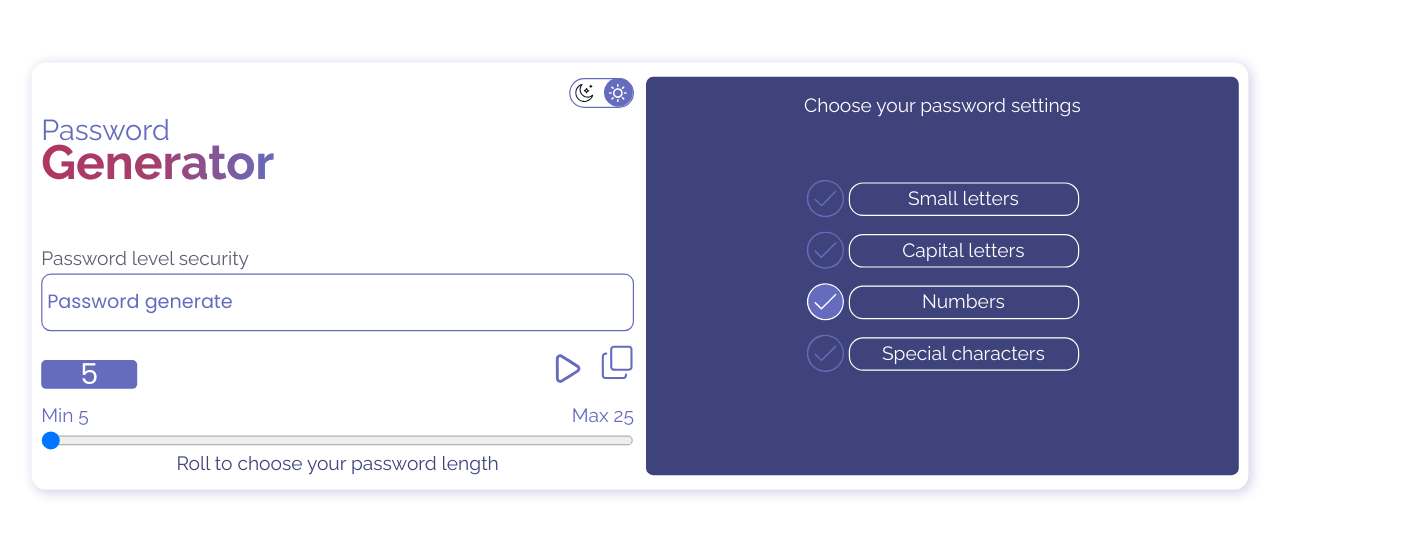
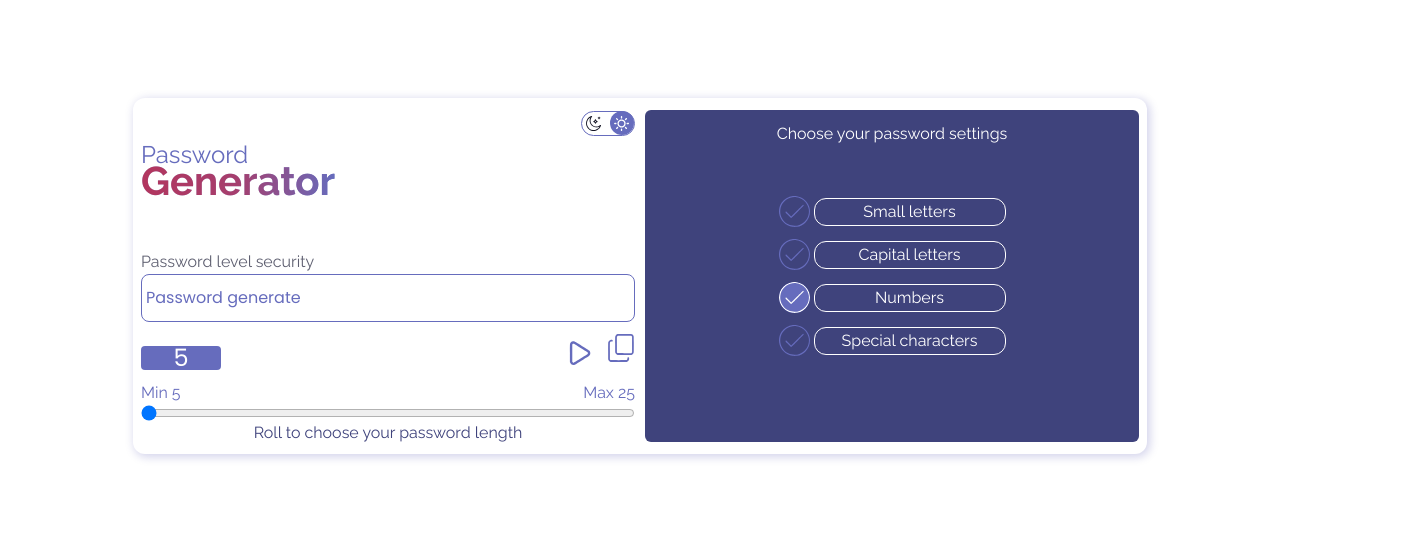
Before and after one commit to DDEUSM/password-generator, a React (Create React App) app: page / in a window 1280 px wide. Shown: the part 124-660 px from the top of the page, 1408 px wide, since content can reach past the window. Built offline with nearby package versions, Linux system fonts and the light colour scheme.

Commit message:
Was removed the up-scale in body

```diff
--- a/src/index.css
+++ b/src/index.css
@@ -7,7 +7,6 @@
 
 
 body {
-   transform: scale(1.2);
 }
 
 .result-pswd {
```
